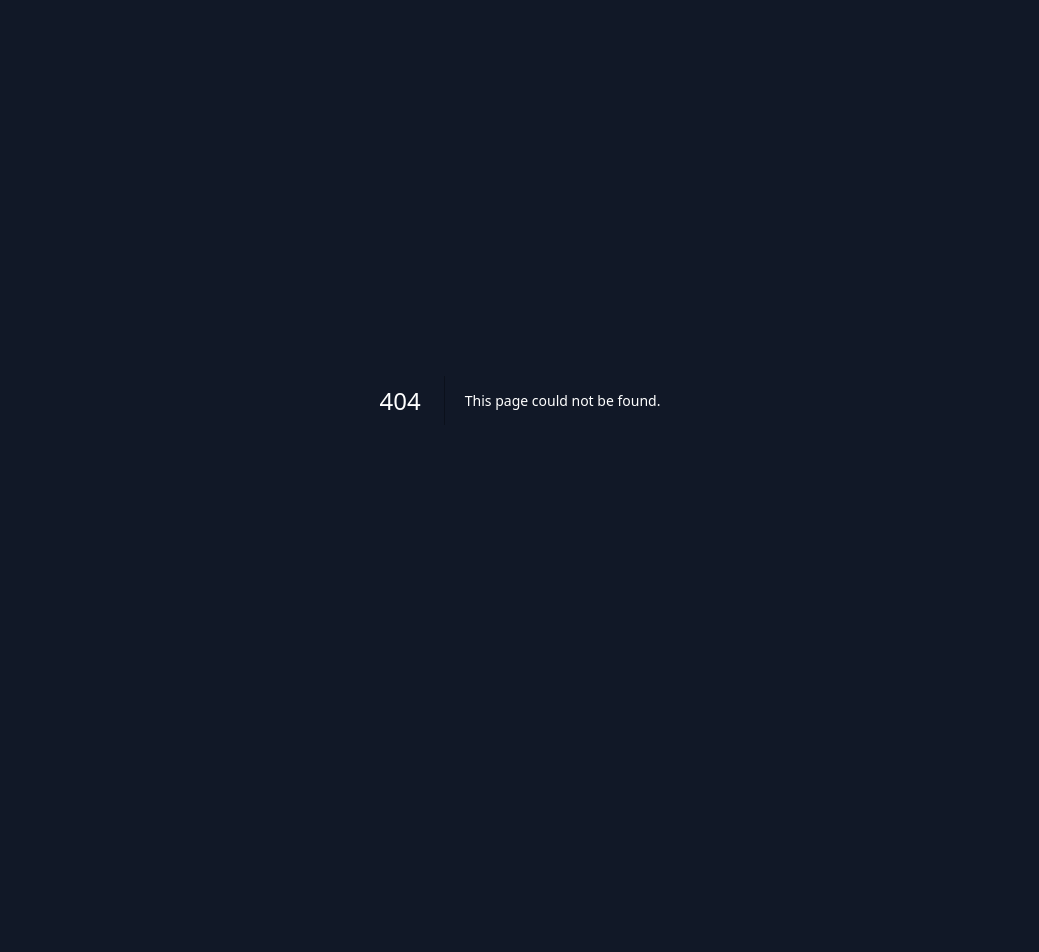
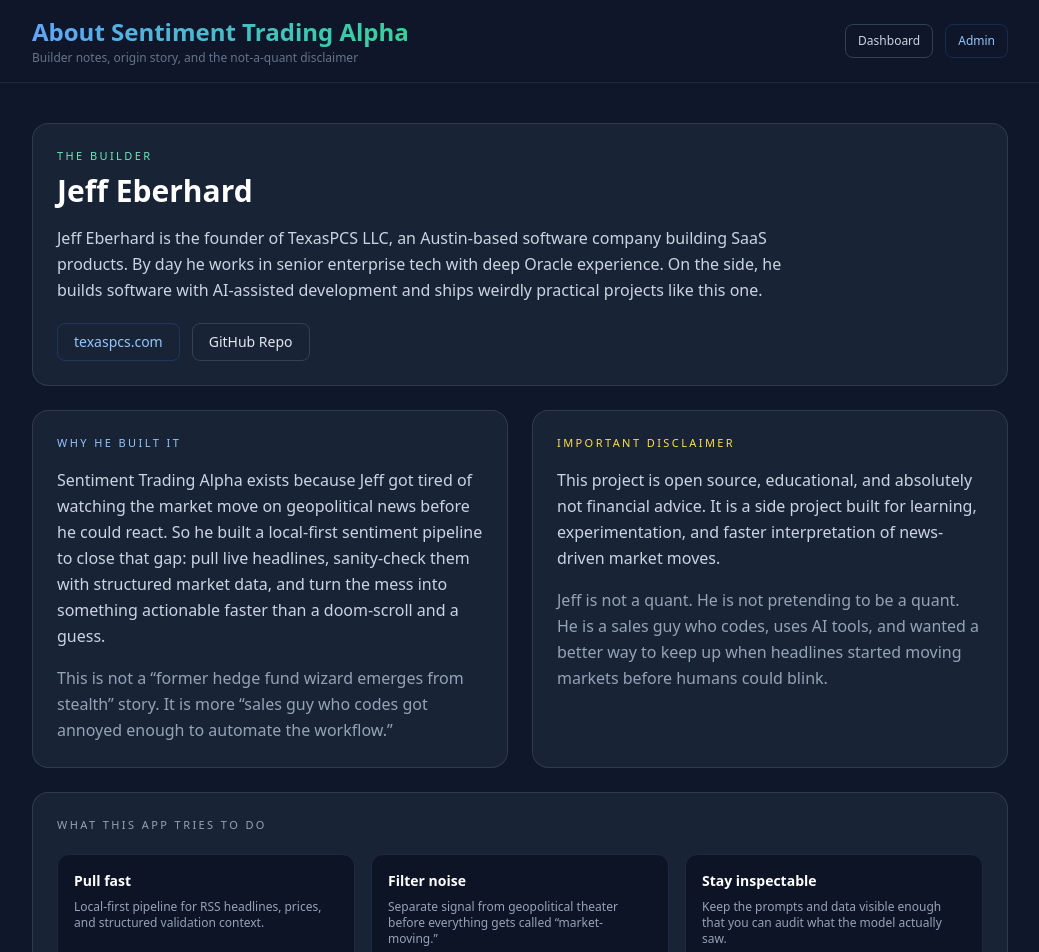
Before and after one commit to techjeffe/qwen-3.5-9b-getrich, a Next.js app in the folder frontend/: page /about in a window 1280 px wide. Before the commit this address had no page. Shown: the top 952 px of the page, without its empty margins (120-1159 px from the left). Before the commit the page ends 800 px from the top, so only its background shows below. Built offline with nearby package versions, Linux system fonts and the light colour scheme.

Commit message:
Add builder about page

```diff
--- /dev/null
+++ b/frontend/src/app/about/page.tsx
@@ -0,0 +1,113 @@
+import Link from "next/link";
+
+function GlassCard({ children, className = "" }: { children: React.ReactNode; className?: string }) {
+  return (
+    <div
+      className={`rounded-2xl border border-white/10 p-6 ${className}`}
+      style={{ background: "rgba(30,41,59,0.75)", backdropFilter: "blur(12px)" }}
+    >
+      {children}
+    </div>
+  );
+}
+
+export default function AboutPage() {
+  return (
+    <div className="min-h-screen" style={{ backgroundColor: "#0f172a", color: "#f8fafc" }}>
+      <header className="border-b border-slate-800 bg-slate-900/80 backdrop-blur sticky top-0 z-10">
+        <div className="max-w-5xl mx-auto px-6 py-4 flex items-center justify-between">
+          <div>
+            <h1 className="text-2xl font-bold bg-clip-text text-transparent bg-gradient-to-r from-blue-400 to-emerald-400">
+              About Sentiment Trading Alpha
+            </h1>
+            <p className="text-slate-500 text-xs mt-0.5">Builder notes, origin story, and the not-a-quant disclaimer</p>
+          </div>
+          <div className="flex items-center gap-3">
+            <Link href="/" className="text-xs text-slate-300 hover:text-white border border-slate-700 rounded-lg px-3 py-2">
+              Dashboard
+            </Link>
+            <Link href="/admin" className="text-xs text-blue-300 hover:text-blue-200 border border-blue-500/20 rounded-lg px-3 py-2">
+              Admin
+            </Link>
+          </div>
+        </div>
+      </header>
+
+      <main className="max-w-5xl mx-auto px-6 py-10 space-y-6">
+        <GlassCard>
+          <p className="text-[11px] uppercase tracking-[0.22em] text-emerald-300">The Builder</p>
+          <h2 className="text-3xl font-black text-white mt-2">Jeff Eberhard</h2>
+          <p className="text-slate-300 mt-4 leading-relaxed max-w-3xl">
+            Jeff Eberhard is the founder of TexasPCS LLC, an Austin-based software company building SaaS products.
+            By day he works in senior enterprise tech with deep Oracle experience. On the side, he builds software
+            with AI-assisted development and ships weirdly practical projects like this one.
+          </p>
+          <div className="flex flex-wrap gap-3 mt-5">
+            <a
+              href="https://texaspcs.com"
+              target="_blank"
+              rel="noreferrer"
+              className="text-sm text-blue-300 hover:text-blue-200 border border-blue-500/20 rounded-lg px-4 py-2"
+            >
+              texaspcs.com
+            </a>
+            <a
+              href="https://github.com/techjeffe/qwen-3.5-9b-getrich"
+              target="_blank"
+              rel="noreferrer"
+              className="text-sm text-slate-200 hover:text-white border border-slate-700 rounded-lg px-4 py-2"
+            >
+              GitHub Repo
+            </a>
+          </div>
+        </GlassCard>
+
+        <div className="grid grid-cols-1 lg:grid-cols-2 gap-6">
+          <GlassCard>
+            <p className="text-[11px] uppercase tracking-[0.22em] text-blue-300">Why He Built It</p>
+            <p className="text-slate-300 mt-4 leading-relaxed">
+              Sentiment Trading Alpha exists because Jeff got tired of watching the market move on geopolitical news
+              before he could react. So he built a local-first sentiment pipeline to close that gap: pull live headlines,
+              sanity-check them with structured market data, and turn the mess into something actionable faster than a
+              doom-scroll and a guess.
+            </p>
+            <p className="text-slate-400 mt-4 leading-relaxed">
+              This is not a “former hedge fund wizard emerges from stealth” story. It is more “sales guy who codes got
+              annoyed enough to automate the workflow.”
+            </p>
+          </GlassCard>
+
+          <GlassCard>
+            <p className="text-[11px] uppercase tracking-[0.22em] text-yellow-300">Important Disclaimer</p>
+            <p className="text-slate-300 mt-4 leading-relaxed">
+              This project is open source, educational, and absolutely not financial advice. It is a side project built
+              for learning, experimentation, and faster interpretation of news-driven market moves.
+            </p>
+            <p className="text-slate-400 mt-4 leading-relaxed">
+              Jeff is not a quant. He is not pretending to be a quant. He is a sales guy who codes, uses AI tools, and
+              wanted a better way to keep up when headlines started moving markets before humans could blink.
+            </p>
+          </GlassCard>
+        </div>
+
+        <GlassCard>
+          <p className="text-[11px] uppercase tracking-[0.22em] text-slate-400">What This App Tries To Do</p>
+          <div className="grid grid-cols-1 md:grid-cols-3 gap-4 mt-5">
+            <div className="rounded-xl border border-slate-800 bg-slate-950/50 p-4">
+              <p className="text-sm font-semibold text-white">Pull fast</p>
+              <p className="text-xs text-slate-400 mt-2">Local-first pipeline for RSS headlines, prices, and structured validation context.</p>
+            </div>
+            <div className="rounded-xl border border-slate-800 bg-slate-950/50 p-4">
+              <p className="text-sm font-semibold text-white">Filter noise</p>
+              <p className="text-xs text-slate-400 mt-2">Separate signal from geopolitical theater before everything gets called “market-moving.”</p>
+            </div>
+            <div className="rounded-xl border border-slate-800 bg-slate-950/50 p-4">
+              <p className="text-sm font-semibold text-white">Stay inspectable</p>
+              <p className="text-xs text-slate-400 mt-2">Keep the prompts and data visible enough that you can audit what the model actually saw.</p>
+            </div>
+          </div>
+        </GlassCard>
+      </main>
+    </div>
+  );
+}
--- a/frontend/src/app/page.tsx
+++ b/frontend/src/app/page.tsx
@@ -1043,6 +1043,9 @@
                                 {isAnalyzing ? "Analyzing…" : result ? "Signal Ready" : "Idle"}
                             </p>
                         </div>
+                        <Link href="/about" className="text-xs text-slate-300 hover:text-white border border-slate-700 rounded-lg px-3 py-2">
+                            About
+                        </Link>
                         <Link href="/admin" className="text-xs text-blue-300 hover:text-blue-200 border border-blue-500/20 rounded-lg px-3 py-2">
                             Admin
                         </Link>
```
